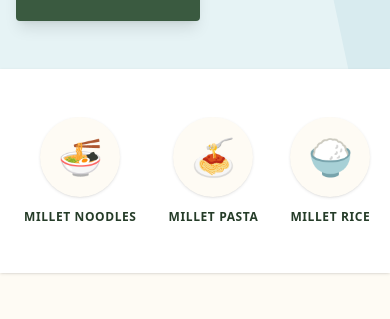
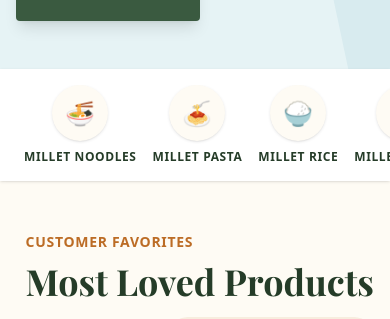
Before and after one commit to arumaifoodproducts/Arumai, a Next.js app: page / in a window 390 px wide. Shown: the part 749-1068 px from the top of the page. Built offline with nearby package versions, Linux system fonts and the light colour scheme; a web font is replaced by a local one.

Commit message:
fix: Reduce category icon strip height on mobile

```diff
--- a/src/app/page.tsx
+++ b/src/app/page.tsx
@@ -87,12 +87,12 @@ export default function Home() {
       </section>
 
       {/* Category Icons Strip */}
-      <section className="py-12 bg-white shadow-sm sticky top-[70px] z-40 md:static md:z-0">
+      <section className="py-4 md:py-12 bg-white shadow-sm sticky top-[70px] z-40 md:static md:z-0">
         <div className="max-w-7xl mx-auto px-4 sm:px-6 lg:px-8 overflow-x-auto no-scrollbar">
-          <div className="flex justify-between md:justify-center gap-8 min-w-max px-2">
+          <div className="flex justify-between md:justify-center gap-4 md:gap-8 min-w-max px-2">
             {categories.map((cat, idx) => (
-              <Link key={idx} href={`/shop?category=${cat.name}`} className="group flex flex-col items-center gap-3 cursor-pointer">
-                <div className="w-20 h-20 rounded-full bg-cream-light border-2 border-transparent group-hover:border-primary flex items-center justify-center text-4xl shadow-sm group-hover:shadow-md transition-all">
+              <Link key={idx} href={`/shop?category=${cat.name}`} className="group flex flex-col items-center gap-2 cursor-pointer">
+                <div className="w-14 h-14 md:w-20 md:h-20 rounded-full bg-cream-light border-2 border-transparent group-hover:border-primary flex items-center justify-center text-2xl md:text-4xl shadow-sm group-hover:shadow-md transition-all">
                   {cat.icon}
                 </div>
                 <span className="font-bold text-primary-dark group-hover:text-secondary uppercase text-xs tracking-wider transition-colors">{cat.name}</span>
```
